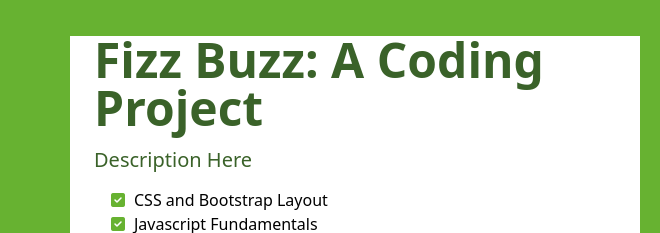
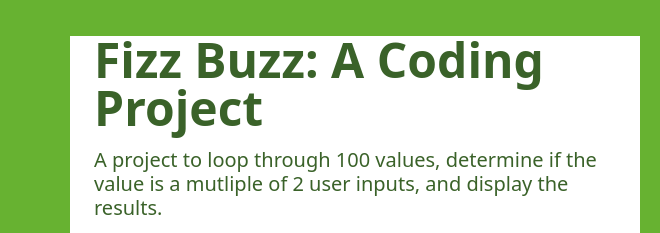
Before and after one commit to henricksone/FizzBuzz, a plain HTML site: page index.html in a window 1280 px wide. Shown: the part 60-293 px from the top of the page, 0-660 px from the left. Drawn offline with nearby package versions, Linux system fonts and the light colour scheme.

Commit message:
add description

```diff
--- a/index.html
+++ b/index.html
@@ -57,7 +57,9 @@
            <div class="row g-5 py-5 ro-cols-1 row-cols-lg-2">
                <div class="col order-last order-lg-first vstack bg-white">
                    <h1 class="display-5 fw-bold lh-1 mb-3">Fizz Buzz: A Coding Project</h1>
-                   <h4 class="lead">Description Here</h4>
+                   <h4 class="lead">A project to loop through 100 values, determine if the value is a mutliple
+                       of 2 user inputs, and display the results.
+                   </h4>
                     <ul class="fa-ul pt-2 checklist">
                         <li><span class="fa-li"><i class="fas fa-check-square"></i></span>CSS and Bootstrap Layout</li>
                         <li><span class="fa-li"><i class="fas fa-check-square"></i></span>Javascript Fundamentals</li>
```
Lines whose indentation alone changed are shown as unchanged.
